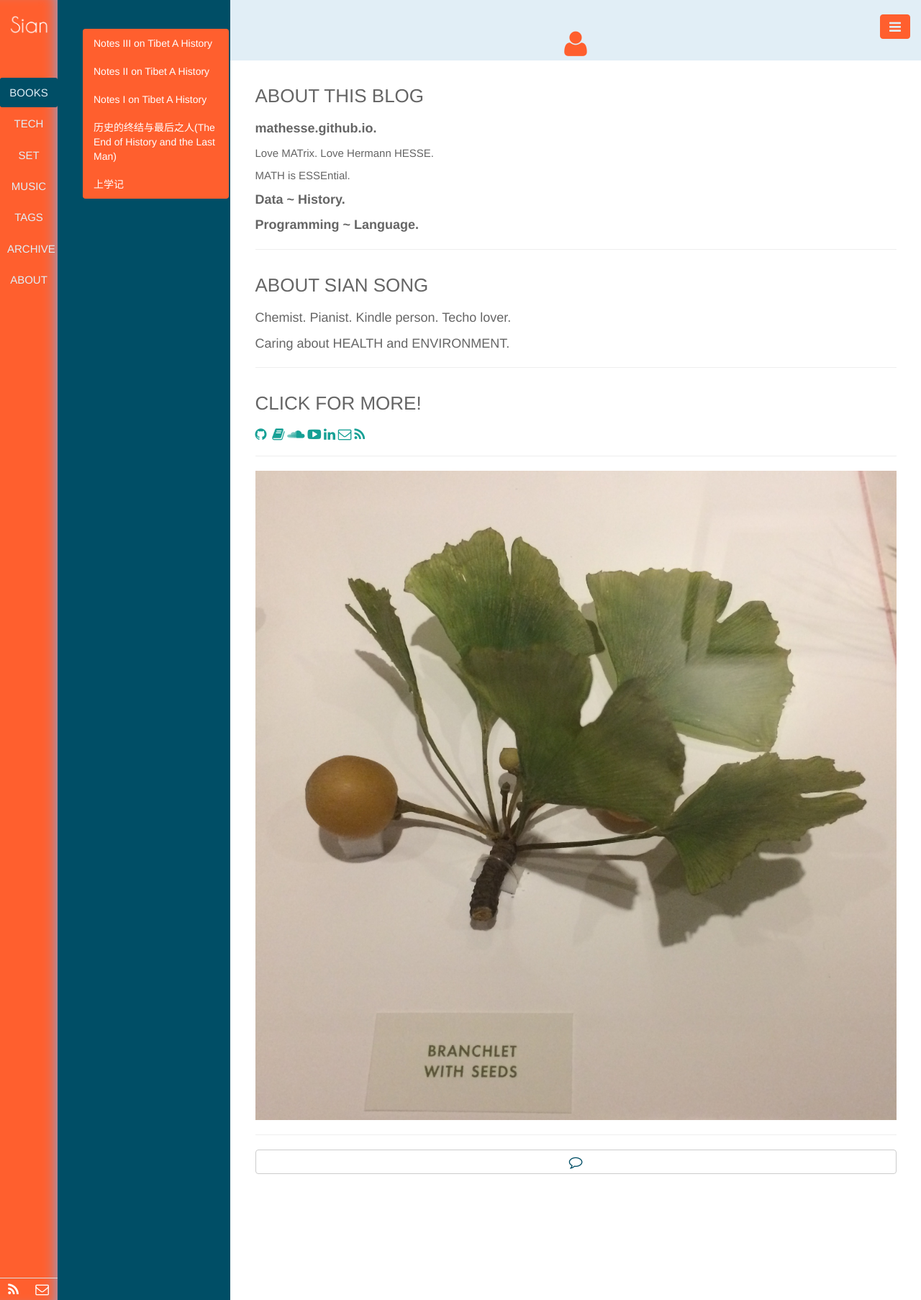
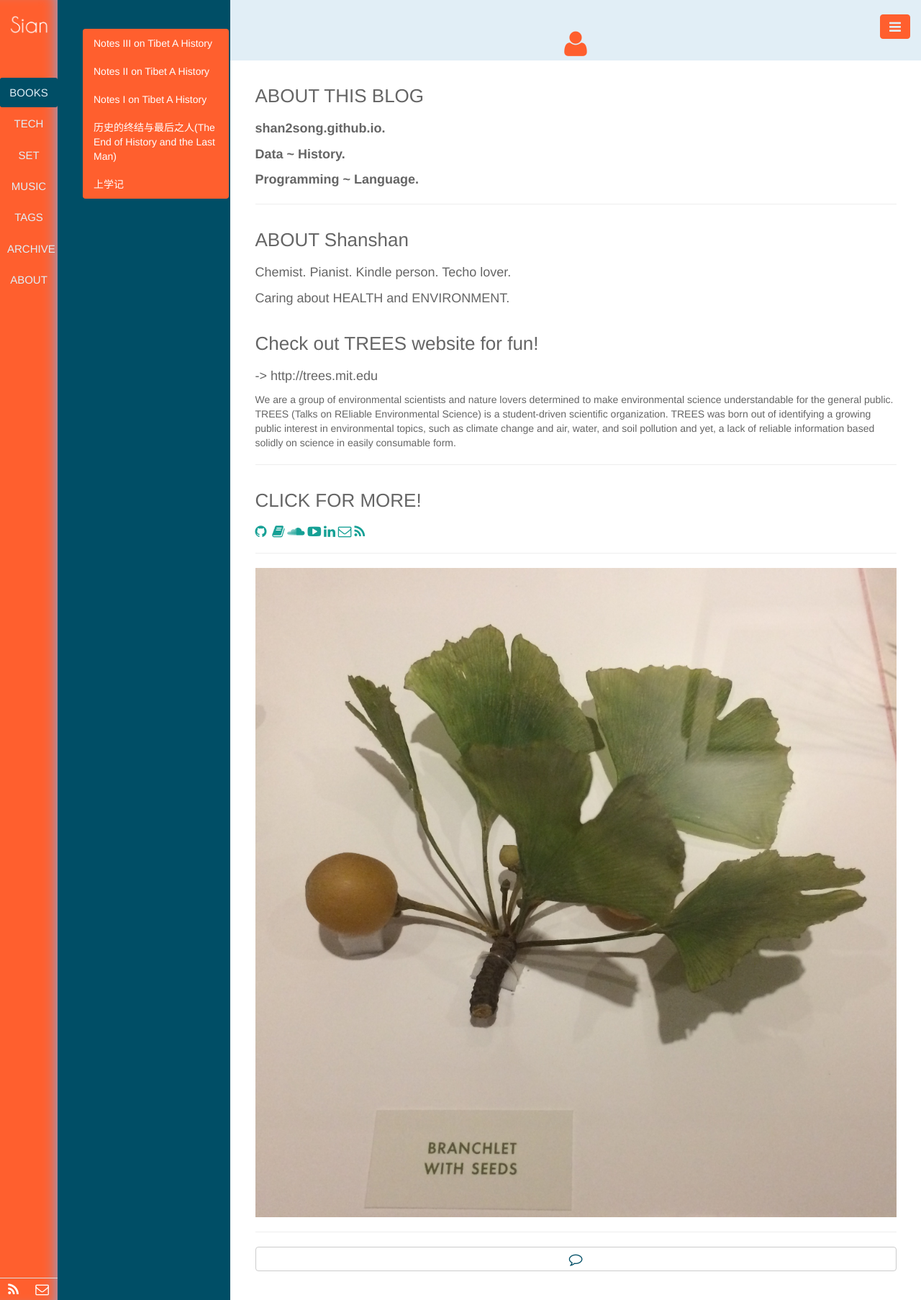
Before and after one commit to mathesse/mathesse.github.io, a Jekyll site: the page built from pages/about.html, in a window 1280 px wide. Shown: the whole page at 72% size. Built offline with Jekyll 4.4.1, drawn with Linux system fonts in a browser that asks for light colours.

Commit message:
"about" update

```diff
--- a/_config.yml
+++ b/_config.yml
@@ -4,19 +4,19 @@ paginate: 10
 
 # 作者信息
 author:
-  name: Sian Song
+  name: shan2song
   email: hessiatrix@gmail.com
-  link: mathesse.github.io
-  github: http://github.com/mathesse
+  link: shan2song.github.io
+  github: http://github.com/shan2song
   goodreads: https://www.goodreads.com/user/show/46001922-sian-song
   soundcloud: https://soundcloud.com/sian-hansong
   youtube: https://www.youtube.com/channel/UCAhvFH5jovo5TU1HxkDZLGg
   stackoverflow: http://stackoverflow.com/users/7372433/sian-s?tab=profile
 
 # 站点信息
-title: Sian Song
+title: shan2song
 description: My personal blog
-url: http://mathesse.github.io
+url: http://shan2song.github.io
 rss_url: /pages/atom.xml
 
 # gavatar头像及Favicon
@@ -24,13 +24,13 @@ gavatar: /public/img/signature_sian.png
 favicon: /public/img/signature_sian.png
 
 # google analytics 设置
-ga:
-  id: UA-86324137-1
-  url: https://mathesse.github.io
+# ga:
+#  id: UA-86324137-1
+#  url: https://mathesse.github.io
 
 # disqus 设置
-disqus:
-  shortname: mathesse
+# disqus:
+#  shortname: shan2song
 
 # 主题设置，自动激活某个标签
 active: BOOKS
--- a/pages/about.html
+++ b/pages/about.html
@@ -4,17 +4,23 @@ title: <i class="fa fa-user fa-lg"></i>
 titlename: about
 ---
 <h3>ABOUT THIS BLOG</h3>
-<p style=font-size:18px><B>mathesse.github.io. </B> </p>
-<p style=font-size:15px> Love MATrix. Love Hermann HESSE. </p>
-<p style=font-size:15px> MATH is ESSEntial. </p>
+<p style=font-size:18px><B>shan2song.github.io. </B> </p>
 
 <p style=font-size:18px><B>Data ~ History.</B></p>
 <p style=font-size:18px><B>Programming ~ Language.</B></p>
 
 <hr>
-<h3>ABOUT SIAN SONG</h3>
+<h3>ABOUT Shanshan</h3>
 <p style=font-size:18px> Chemist. Pianist. Kindle person. Techo lover.</p>
 <p style=font-size:18px> Caring about HEALTH and ENVIRONMENT.</p>
+
+<h3>Check out TREES website for fun! </h3>
+<p style=font-size:18px> -> http://trees.mit.edu</p>
+
+We are a group of environmental scientists and nature lovers determined to make environmental science understandable for the general public.
+
+TREES (Talks on REliable Environmental Science)  is a student-driven scientific organization. TREES was born out of identifying a growing public interest in environmental topics, such as climate change and air, water, and soil pollution and yet, a lack of reliable information based solidly on science in easily consumable form.
+
 
 <hr>
 <h3>CLICK FOR MORE!</h3>
```
